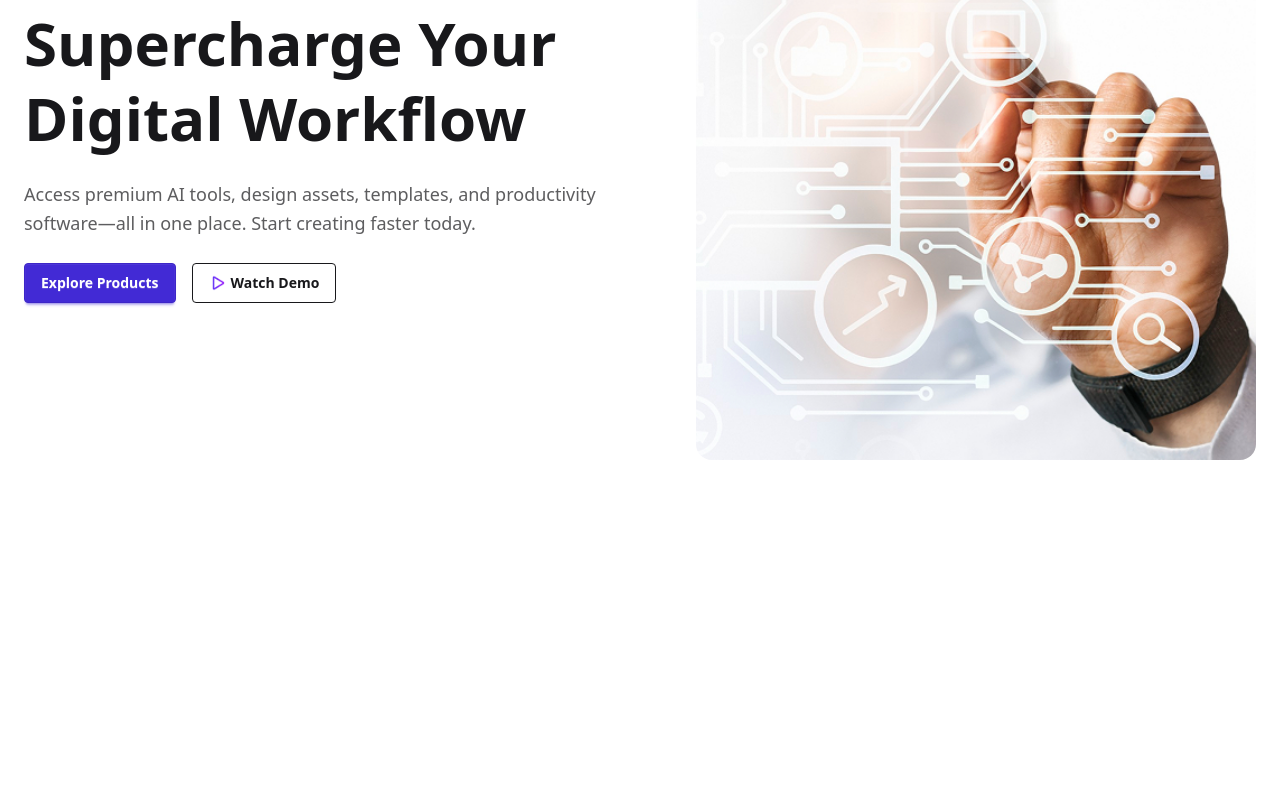
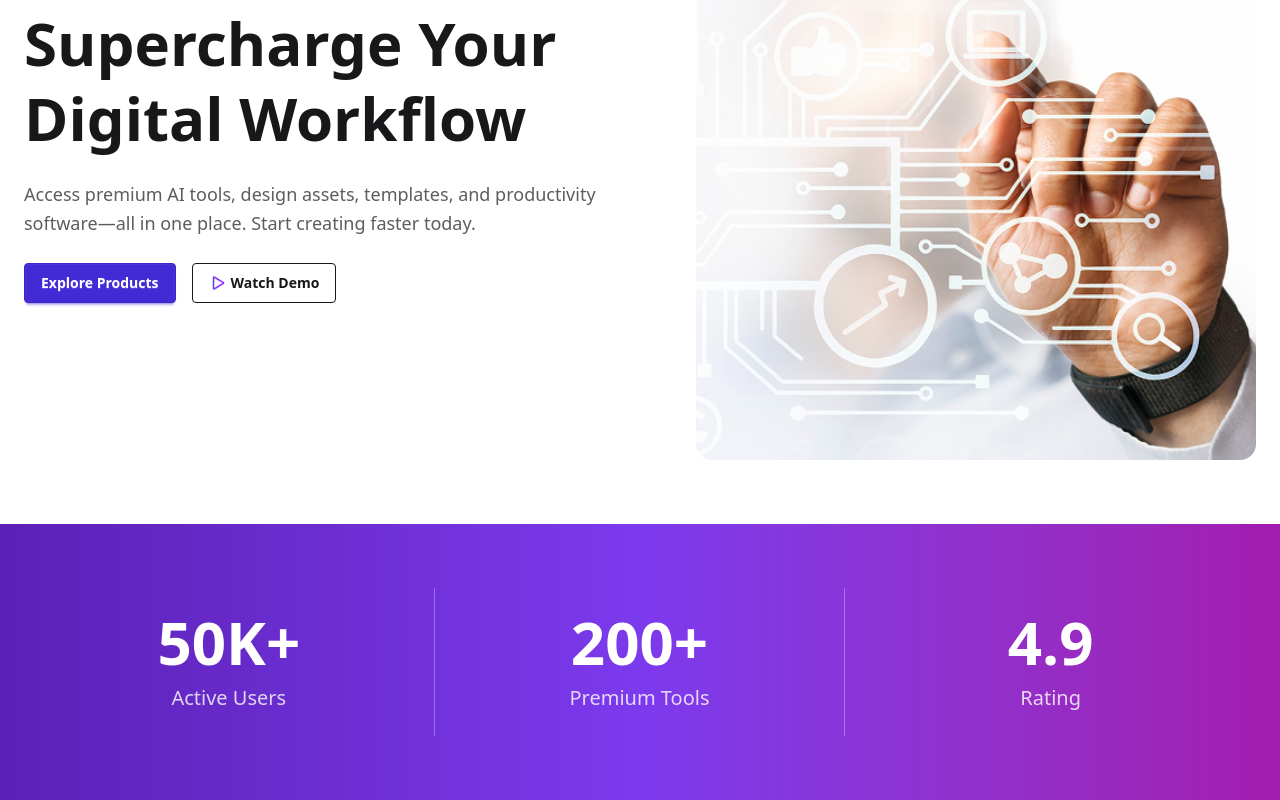
Before and after one commit to SAJNUS/Programming-Hero-Assignment-6, a React (Vite) app: page / in a window 1280 px wide. Shown: the part 338-1138 px from the top of the page. Before the commit the page ends 862 px from the top, so only its background shows below. Built offline with nearby package versions, Linux system fonts and the light colour scheme.

Commit message:
add stats section with gradient styling

```diff
--- /dev/null
+++ b/src/components/Stats.jsx
@@ -0,0 +1,24 @@
+const stats = [
+  { value: '50K+', label: 'Active Users' },
+  { value: '200+', label: 'Premium Tools' },
+  { value: '4.9', label: 'Rating' },
+]
+
+function Stats() {
+  return (
+    <section className="w-full bg-gradient-to-r from-[#5B21B6] via-[#7C3AED] to-[#A21CAF] py-12 md:py-16">
+      <div className="container mx-auto px-6">
+        <div className="grid grid-cols-1 divide-y divide-white/20 md:grid-cols-3 md:divide-x md:divide-y-0 md:divide-white/30">
+          {stats.map((item) => (
+            <div key={item.label} className="py-8 text-center md:py-6">
+              <h3 className="text-5xl font-bold text-white md:text-6xl">{item.value}</h3>
+              <p className="mt-3 text-xl text-white/80">{item.label}</p>
+            </div>
+          ))}
+        </div>
+      </div>
+    </section>
+  )
+}
+
+export default Stats
--- a/src/pages/Home.jsx
+++ b/src/pages/Home.jsx
@@ -1,11 +1,13 @@
 import Hero from '../components/Hero'
 import Navbar from '../components/Navbar'
+import Stats from '../components/Stats'
 
 function Home() {
   return (
     <div className="min-h-screen bg-white">
       <Navbar />
       <Hero />
+      <Stats />
     </div>
   )
 }
```
